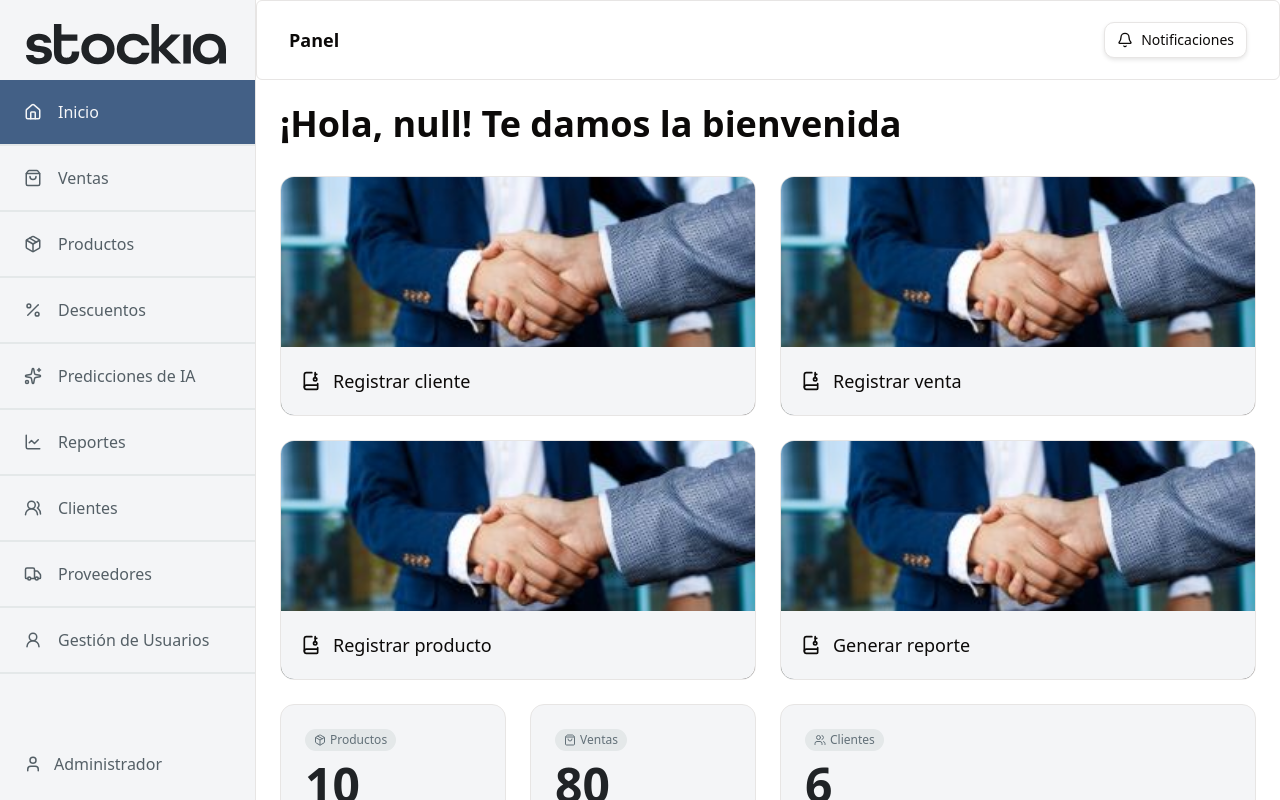
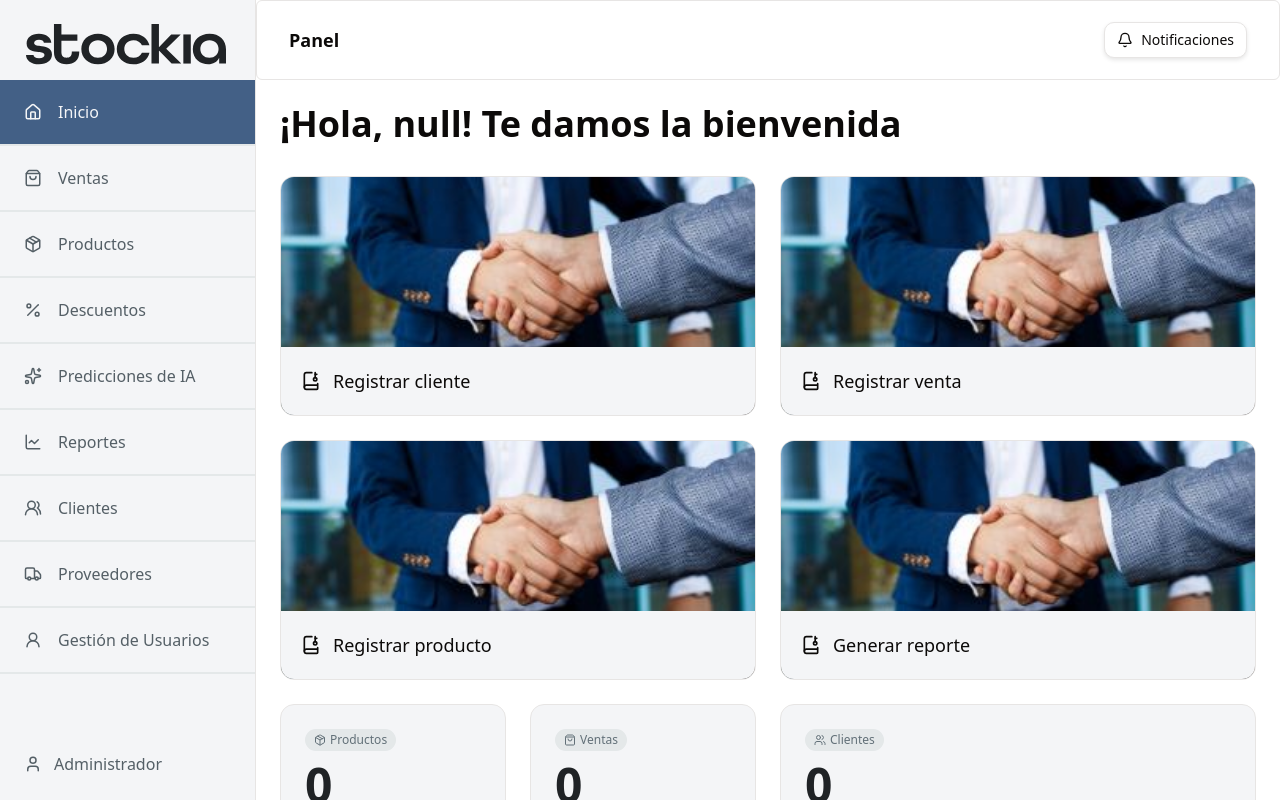
Before and after one commit to FooTalentGroup/Equipo3-noche-sp7, a React (Vite) app in the folder frontend/: page / in a window 1280 px wide. Built offline with nearby package versions, Linux system fonts and the light colour scheme; no server answers; sample sign-in values are in the browser's storage.

Commit message:
Update HomePage to use dynamic statistics

```diff
--- a/frontend/src/features/home/pages/HomePage.jsx
+++ b/frontend/src/features/home/pages/HomePage.jsx
@@ -3,12 +3,14 @@ import { getUsername } from "@/features/auth/utils/authStorage";
 import { BookKey, Package, ShoppingBag, Users } from "lucide-react";
 import LinkCard from "../component/LinkCard";
 import InfoCard from "../component/InfoCard";
+import { useHomeStatistics } from "../home/useHomeStatistics";
 
 const HomePage = () => {
+  const { products, sales, pendingSales } = useHomeStatistics();
   return (
     <section>
       <h1 className="text-4xl font-bold">{`¡Hola, ${getUsername()}! Te damos la bienvenida`}</h1>
-      <div className="grid grid-cols-4 auto-rows-fr gap-6 mt-8">
+      <div className="grid grid-cols-1 lg:grid-cols-4 lg:auto-rows-fr gap-6 mt-8">
         <LinkCard
           href="/customers"
           image={dashboardLinkCard}
@@ -40,21 +42,21 @@ const HomePage = () => {
         <InfoCard
           title="Productos"
           badgeIcon={Package}
-          quantity={10}
+          quantity={products}
           description="Productos con poco stock"
-          className="col-span-1"
+          className="col-span-2 lg:col-span-1"
         />
         <InfoCard
           title="Ventas"
           badgeIcon={ShoppingBag}
-          quantity={80}
+          quantity={sales}
           description="Ventas registradas esta semana"
-          className="col-span-1"
+          className="col-span-2 lg:col-span-1"
         />
         <InfoCard
           title="Clientes"
           badgeIcon={Users}
-          quantity={6}
+          quantity={pendingSales}
           description="Clientes están siendo atendidos"
           className="col-span-2"
         />
```
